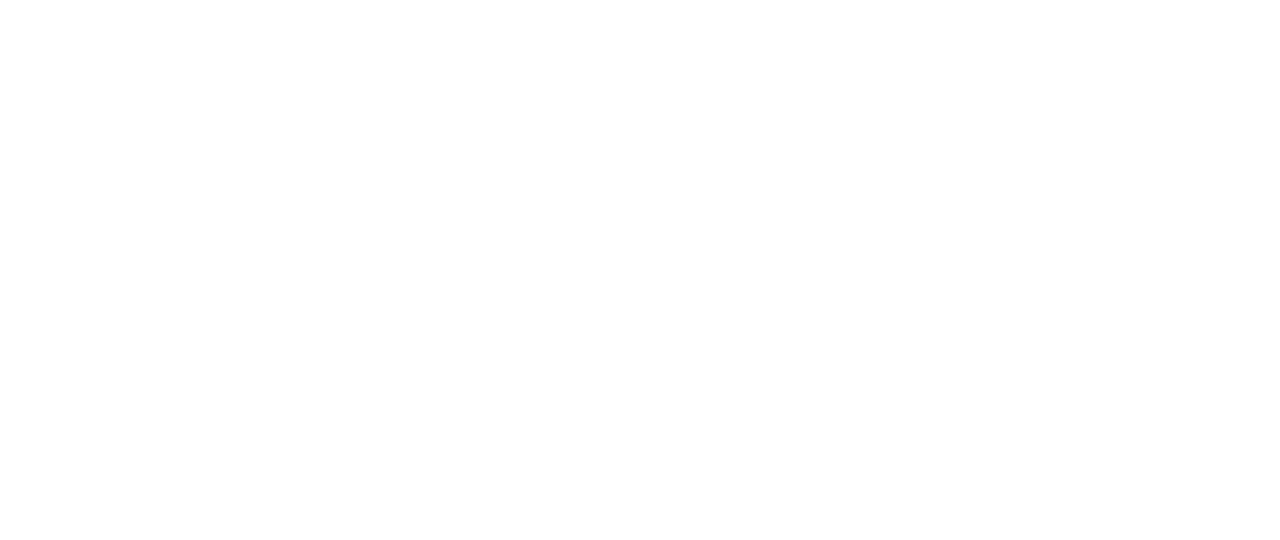
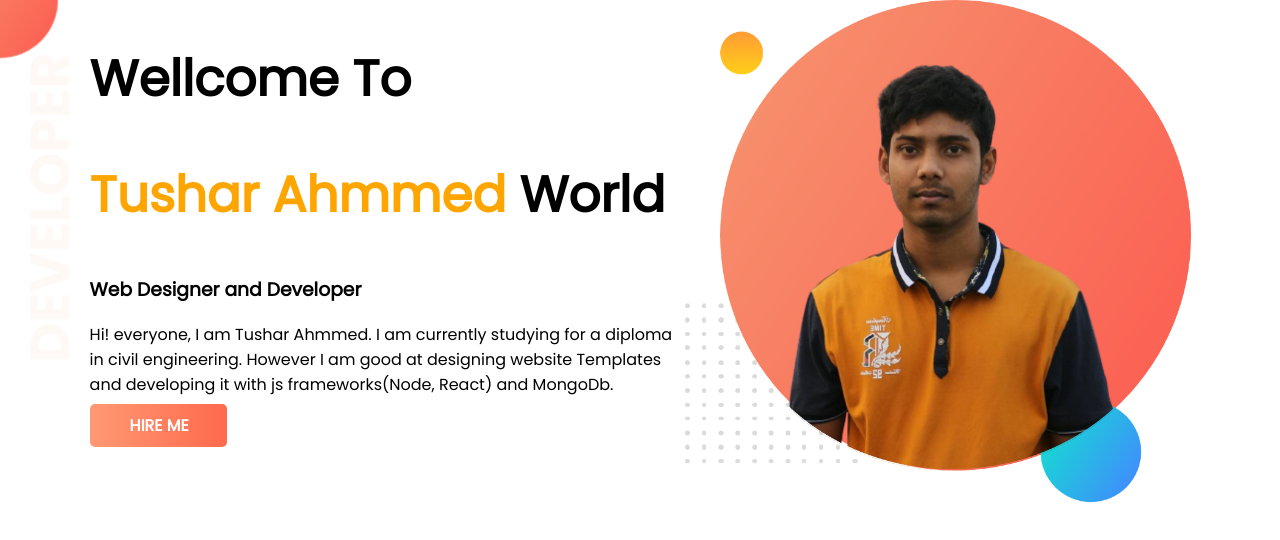
Before and after one commit to tusharahmmed/developer-portfolio, a plain HTML site: page index.html in a window 1280 px wide. Drawn offline with Linux system fonts and the light colour scheme.

Commit message:
hero section added

```diff
--- a/index.html
+++ b/index.html
@@ -1,13 +1,30 @@
 <!DOCTYPE html>
 <html lang="en">
+
 <head>
     <meta charset="UTF-8">
     <meta http-equiv="X-UA-Compatible" content="IE=edge">
     <meta name="viewport" content="width=device-width, initial-scale=1.0">
     <title>Tushar | Developer Portfolio</title>
+    <link rel="preconnect" href="https://fonts.googleapis.com">
+    <link rel="preconnect" href="https://fonts.gstatic.com" crossorigin>
+    <link href="https://fonts.googleapis.com/css2?family=Poppins&display=swap" rel="stylesheet">
     <link rel="stylesheet" href="style.css">
 </head>
+
 <body>
+    <section class="hero-banner">
+        <div class="hero-div">
+            <h1>Wellcome To</h1>
+            <h1><span id="name">Tushar Ahmmed</span> World</h1>
+            <h3>Web Designer and Developer</h3>
+            <p>Hi! everyone, I am Tushar Ahmmed. I am currently studying for a diploma in civil engineering. However I am good at designing website Templates and developing it with js frameworks(Node, React) and MongoDb.</p>
+            <a class="link-btn" href="#" target="_blank">HIRE ME</a>
+        </div>
+        <div class="hero-div">
+            <img src="images/tushar.png" alt="">
+        </div>
+    </section>
+</body>
 
-</body>
 </html>
--- a/style.css
+++ b/style.css
@@ -0,0 +1,33 @@
+
+body{
+    font-family: 'Poppins', sans-serif;
+    margin: 0;
+}
+h1{
+    font-size: 50px;
+}
+#name{
+    color: orange;
+}
+.hero-banner{
+    display: flex;
+    background-image: url("images/top-banner.png");
+    background-repeat: no-repeat;
+}
+.hero-div{
+    width: 50%;
+}
+.hero-div:first-child{
+    padding-left: 7%;
+}
+.hero-div img{
+    width: 85%;
+}
+.link-btn{
+    text-decoration: none;
+    padding: 10px 38px 10px 40px;
+    background-image: linear-gradient(to right,#FF9974,#FF694C);
+    color: white;
+    border-radius: 5px;
+    font-weight: 700;
+}
```
Also changed, not shown: images/dream-bg.png (added), images/exp-bg.png (added), images/jhankar.png (added), images/jhankar2.png (added), images/my-bg.png (added), images/my-bg2.png (added), images/top-banner.png (added), images/tushar.png (added), images/tushar2.png (added).
